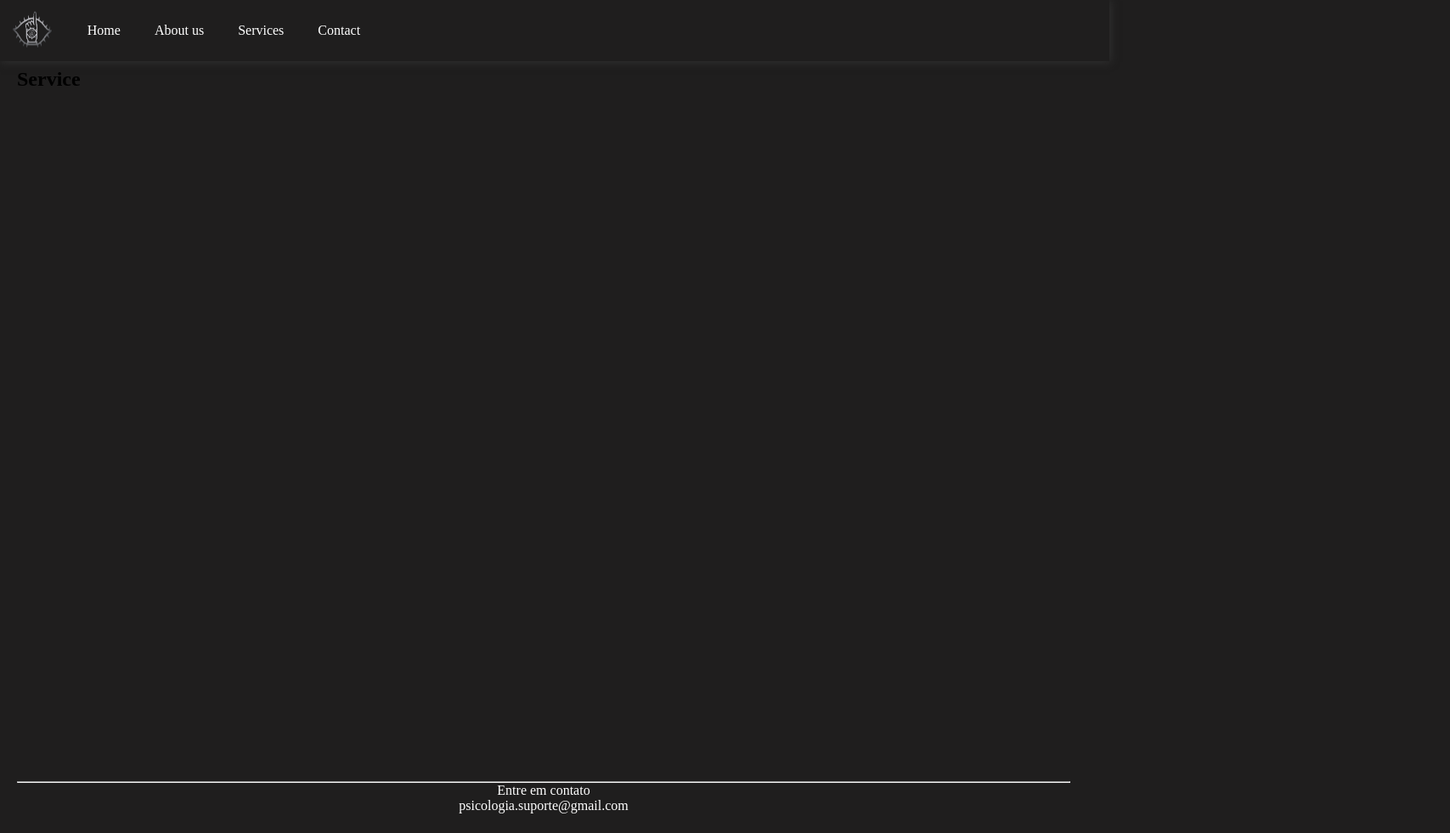
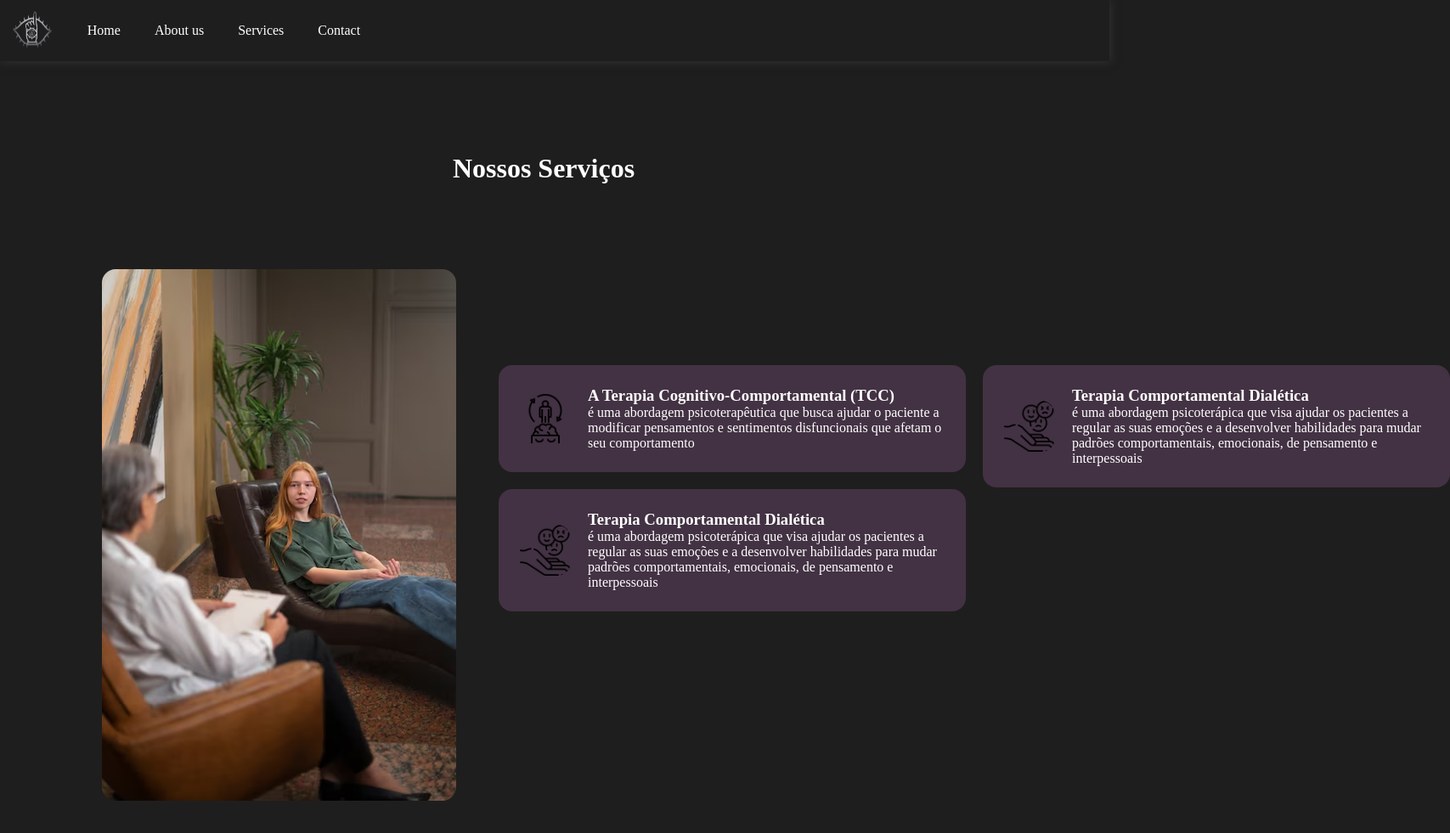
Before and after one commit to x-eduardo-almeida/trabalho-g2-web-1, a plain HTML site: page services/index.html in a window 1280 px wide. Shown: the top 981 px of the page at 85% size, 1707 px wide, since content can reach past the window. Drawn offline with Linux system fonts and the light colour scheme.

Commit message:
Tela de serviços

```diff
--- a/services/index.html
+++ b/services/index.html
@@ -9,7 +9,41 @@
 <body>
     <div id="navbar-placeholder"></div>
     <main>
-        <h2>Service</h2>
+        <h2 class="title">Nossos Serviços</h2>
+        <div class="side-by-side">
+            <img src="../imgs/terapia2.png"/>
+            <div class="card-container">
+                <div class="card-service">
+                    <img src="../imgs/comportamento.png"/>
+                    <div class="text-div">
+                        <h3>A Terapia Cognitivo-Comportamental (TCC)</h3>
+                        <p>
+                            é uma abordagem psicoterapêutica que busca ajudar o paciente
+                            a modificar pensamentos e sentimentos disfuncionais que afetam o seu comportamento
+                        </p>
+                    </div>
+                </div>
+                <div class="card-service">
+                    <img src="../imgs/comportamento(1).png"/>
+                    <div class="text-div">
+                        <h3>Terapia Comportamental Dialética  </h3>
+                        <p>
+                            é uma abordagem psicoterápica que visa ajudar os pacientes a regular as suas emoções
+                            e a desenvolver habilidades para mudar padrões comportamentais, emocionais, de pensamento e interpessoais
+                        </p>
+                    </div>
+                </div>
+                <div class="card-service">
+                    <img src="../imgs/comportamento(1).png"/>
+                    <div class="text-div">
+                        <h3>Terapia Comportamental Dialética  </h3>
+                        <p>
+                            é uma abordagem psicoterápica que visa ajudar os pacientes a regular as suas emoções
+                            e a desenvolver habilidades para mudar padrões comportamentais, emocionais, de pensamento e interpessoais
+                        </p>
+                    </div>
+                </div>
+        </div>
     </main>
     <div id="footer-placeholder"></div>
     <script src="../navbarImporter.js"></script>
--- a/services/style.css
+++ b/services/style.css
@@ -11,4 +11,57 @@ main {
     min-height: 100vh;
     padding: 20px;
     background-color: rgb(31, 30, 30);
+    color: white;
 }
+
+main .side-by-side {
+    padding: 100px;
+    display: flex;
+    align-items: center;
+    justify-content: space-around;
+    gap: 50px;
+}
+
+main .side-by-side img {
+    border-radius: 16px;
+}
+
+.title {
+    margin-top: 100px;
+    text-align: center;
+    font-size: 32px;
+}
+
+.card-container {
+    display: flex;
+    flex-direction: column;
+    gap: 20px;
+    flex-wrap: wrap;
+    width: 1000px;
+    height: 400px;
+}
+
+.card-service h3, .card-service p {
+    background-color: rgb(67, 50, 67);
+}
+.card-service {
+    width: 500px;
+    background-color: rgb(67, 50, 67);
+    padding: 25px;
+    border-radius: 16px;
+    display: flex;
+    gap: 20px;
+    align-items: center;
+    transition: all 300ms ease;
+    cursor: pointer;
+}
+
+.card-service:hover {
+    transform: scale(1.1);
+}
+
+.card-service img {
+    width: 60px;
+    height: 60px;
+    background-color: rgb(67, 50, 67);
+}
```
Also changed, not shown: imgs/comportamento(1).png (added), imgs/comportamento.png (added), imgs/terapia2.png (added).
